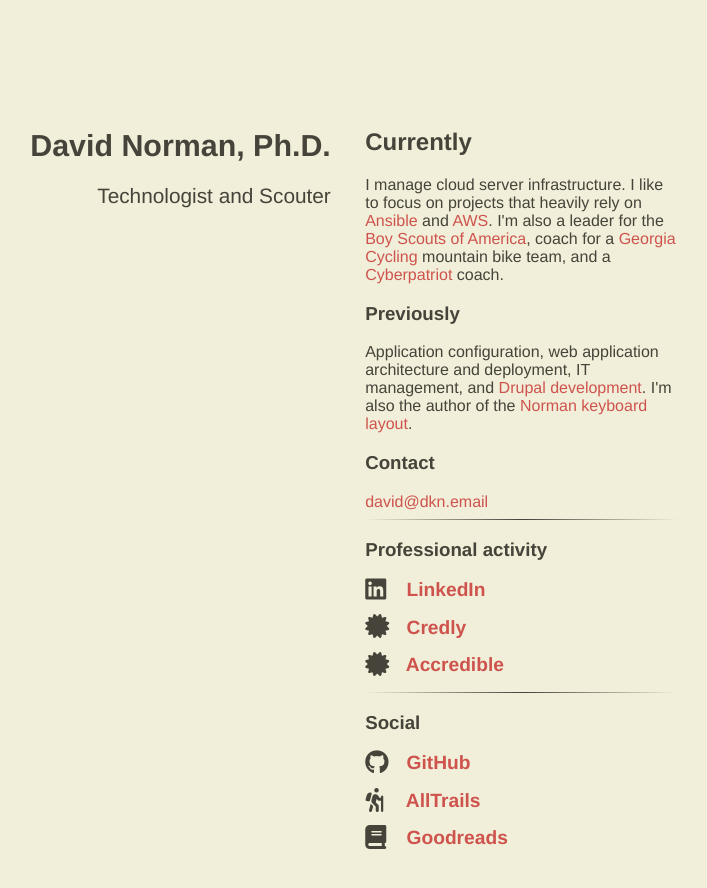
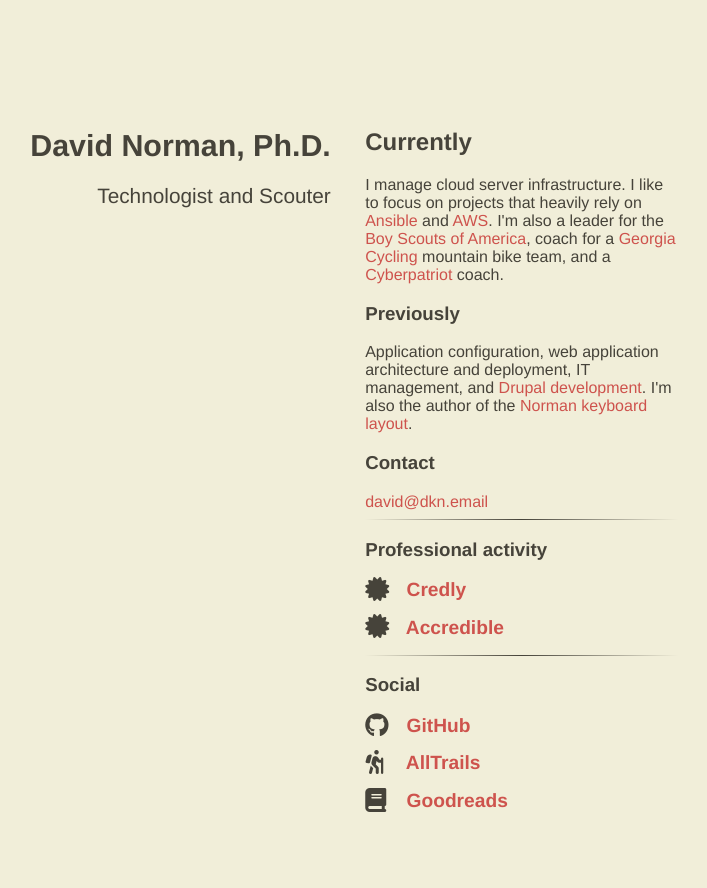
Before and after one commit to deekayen/dkn.github.io, a Jekyll site: the page built from index.html, in a window 1280 px wide. Shown: the top 888 px of the page, without its empty margins (302-1009 px from the left). Built offline with Jekyll 4.4.1, drawn with Linux system fonts in a browser that asks for light colours; nearby versions of some CDN libraries.

Commit message:
Hide linkedin again. Got creepy call.

```diff
--- a/_includes/content.html
+++ b/_includes/content.html
@@ -16,10 +16,10 @@
 <h3>Professional activity</h3>
 
 <ul class="fa-ul main-list">
-  <li class="main-list-item">
+  <!--li class="main-list-item">
     <span class="fa-brands fa-linkedin fa-lg main-list-item-icon"></span>
     <a href="https://www.linkedin.com/in/deekayen/">LinkedIn</a>
-  </li>
+  </li-->
   <li class="main-list-item">
     <span class="fa-solid fa-certificate fa-lg main-list-item-icon"></span>
     <a href="https://www.credly.com/users/deekayen">Credly</a>
```
